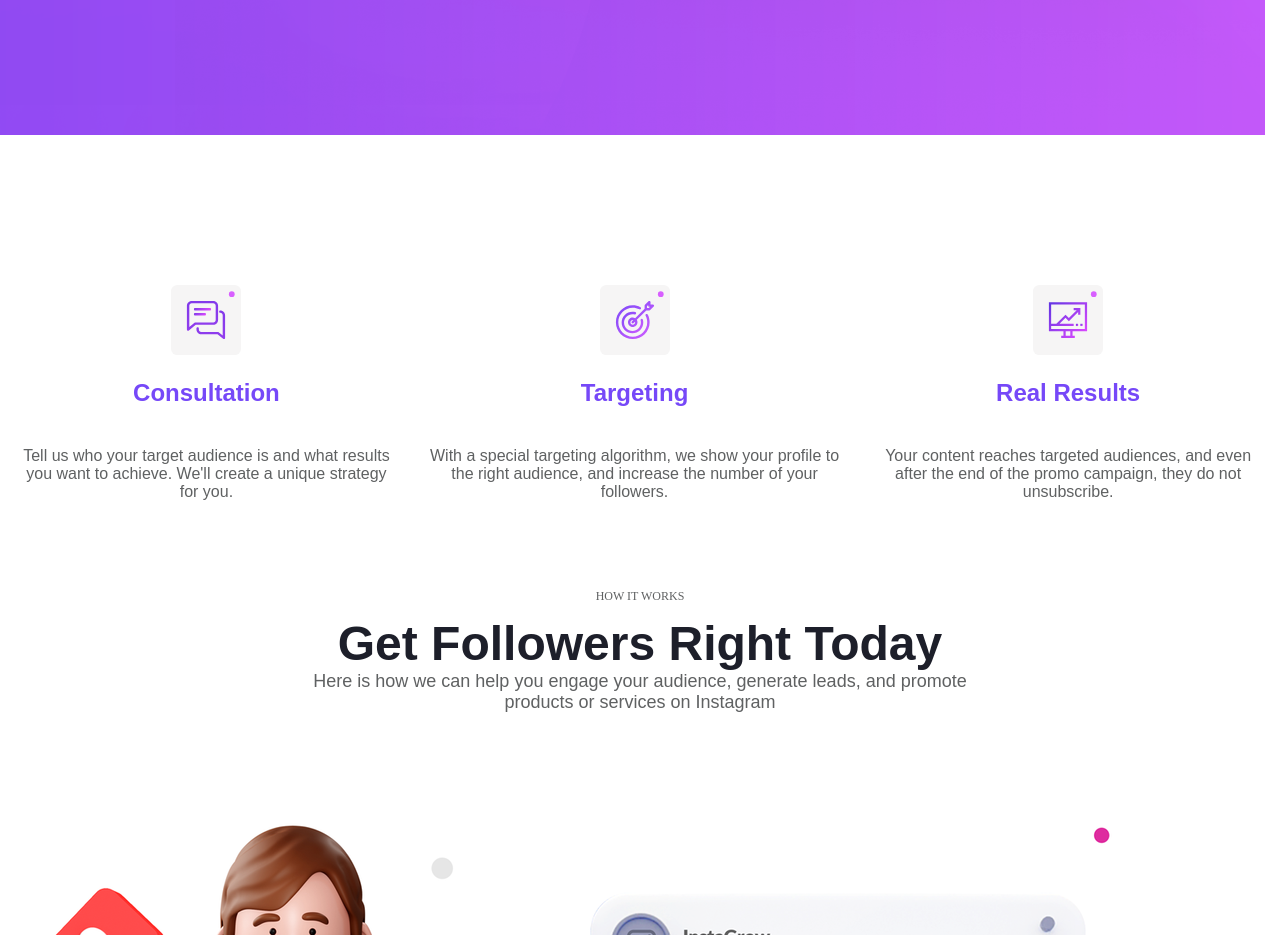
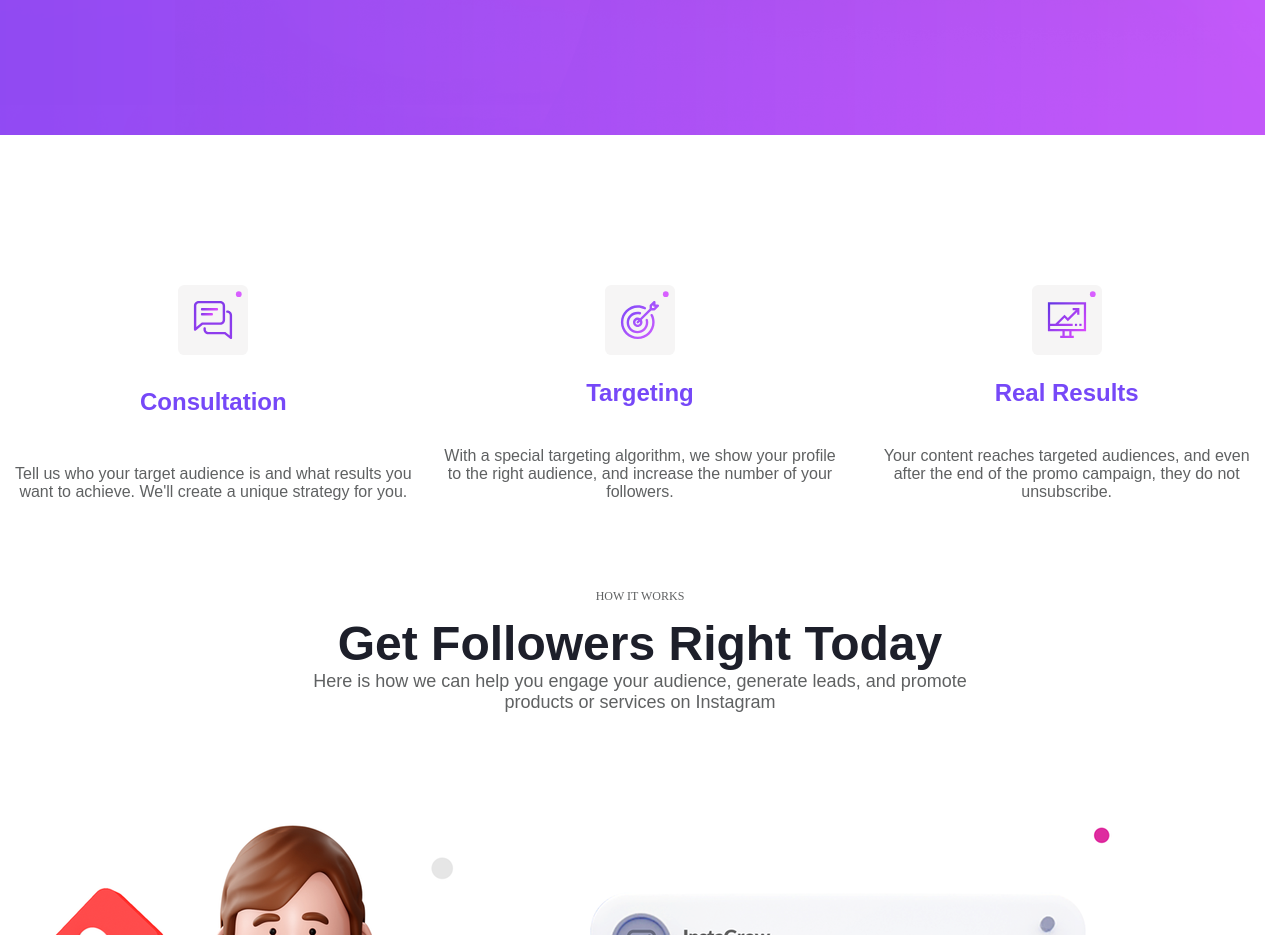
Before and after one commit to SergeyArtamonov94/InstaGrow, a plain HTML site: page index.html in a window 1280 px wide. Shown: the part 800-1735 px from the top of the page. Drawn offline with Linux system fonts and the light colour scheme.

Commit message:
Simple code

```diff
--- a/css/index.css
+++ b/css/index.css
@@ -67,11 +67,9 @@ body {
     overflow-wrap: break-word;
     padding-top: 220px;
 
-
     max-width: 600px;
     margin:  0px 0px 0px 82.5px;
     width: 100%;
-
 }
 
 .intro h2 {
@@ -125,12 +123,29 @@ body {
 
 /* about */
 .about {
-    display: flex;
-    flex-direction: row;
-    justify-content: space-between;
-    padding: 120px 0px 60px 0px;
+    display: grid;
+    grid-template-columns: 1fr 1fr 1fr;
+    justify-content: space-around;
+    padding: 120px 0 60px 0;
+}
+@media (min-width: 60px) {
+    .about {
+        display: grid;
+        grid-template-columns: 1fr;
+    }
+}
+@media (min-width: 760px) {
+    .about {
+        display: grid;
+        grid-template-columns: 1fr 1fr;
+    }
+}
+@media (min-width: 960px) {
+    .about {
+        grid-template-columns: 1fr 1fr 1fr;
+    }
+}
 
-}
 .about h3 {
     color: rgb(118, 72, 248);
     font-size: 24px;
```
